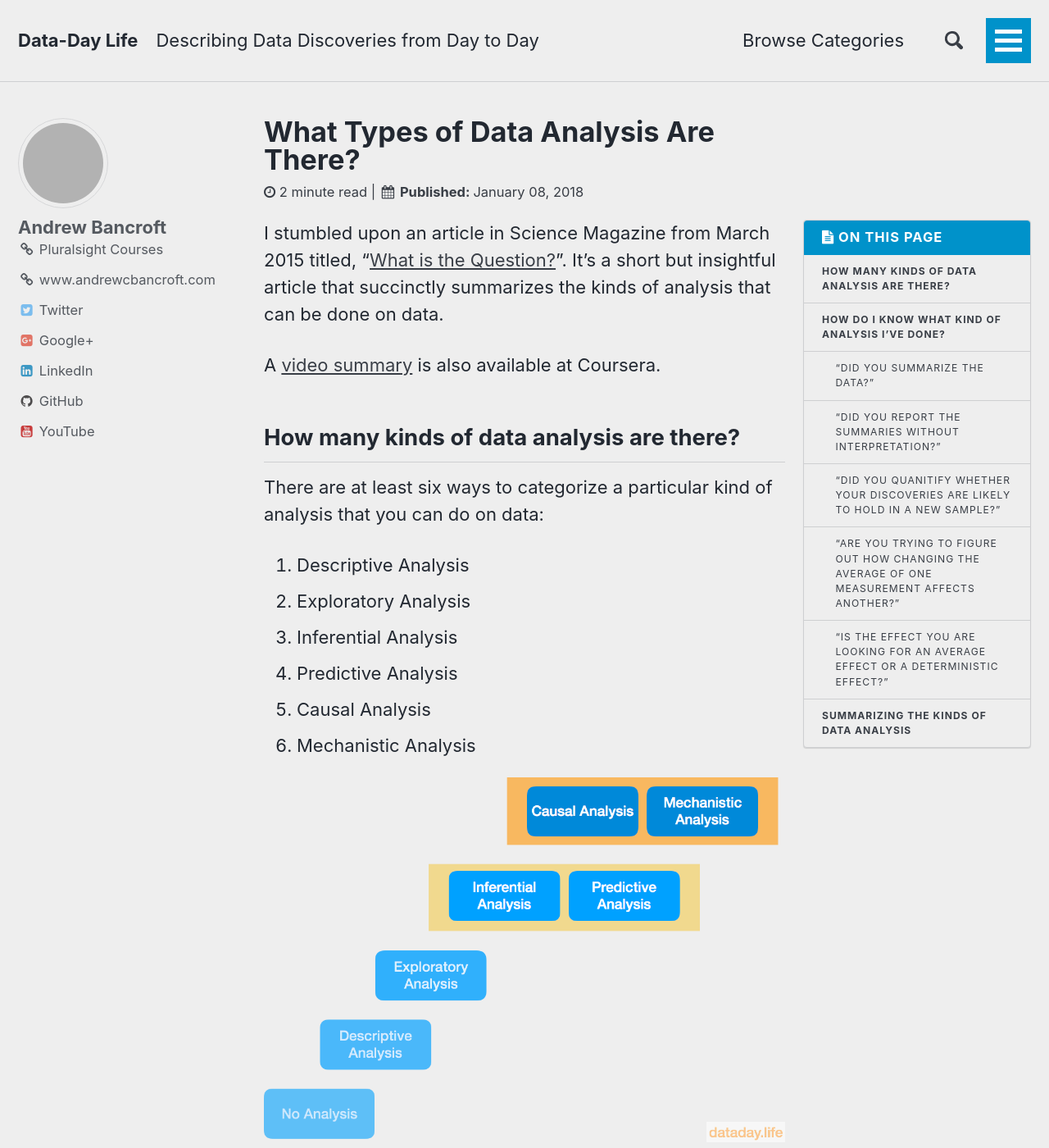
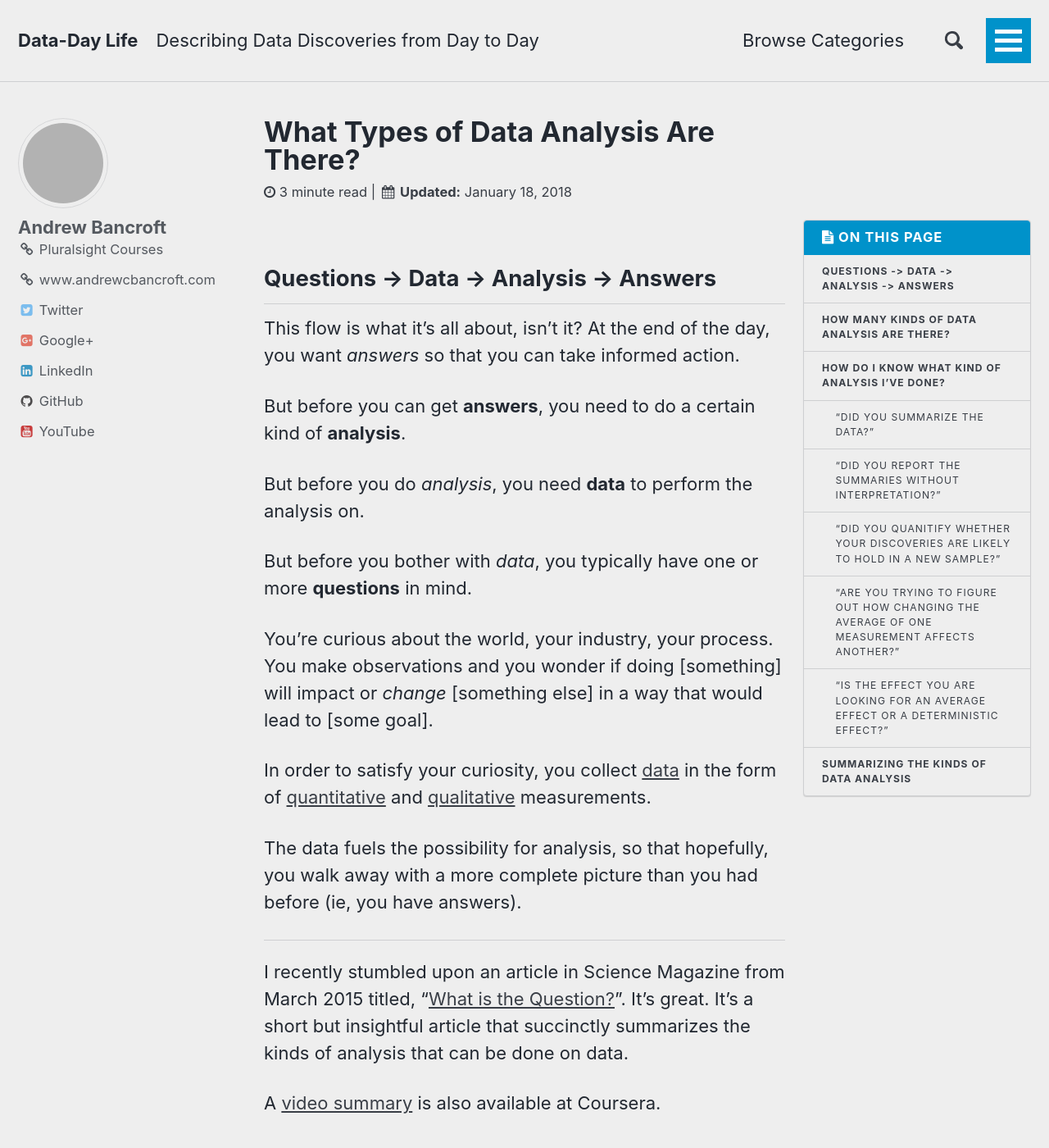
Before and after one commit to andrewcbancroft/datadaylife-blog, a Jekyll site: the page built from _posts/2018-01-08-what-types-of-data-analysis-are-there.md, in a window 1280 px wide and 1400 px high. Shown: the whole window at 82% size. Built offline with Jekyll 4.4.1, drawn with Linux system fonts in a browser that asks for light colours; comment, search, counter and statistics services are not loaded; some of the changed text lies outside the part shown; grey boxes are pictures that could not be loaded.

Commit message:
Update 2018-01-08-what-types-of-data-analysis-are-there.md

```diff
--- a/_posts/2018-01-08-what-types-of-data-analysis-are-there.md
+++ b/_posts/2018-01-08-what-types-of-data-analysis-are-there.md
@@ -3,10 +3,28 @@ title: What Types of Data Analysis Are There?
 excerpt: "How can we categorize the data analyses we do? How are they related, and does one kind of analysis set you up for another?  Let's explore..."
 layout: single
 toc: true
+last_modified_at: 2018-01-18
 categories: [General Data Concepts]
 ---
 
-I stumbled upon an article in Science Magazine from March 2015 titled, "[What is the Question?](https://www.d.umn.edu/~kgilbert/ened5560-1/The%20Research%20Question-2015-Leek-1314-5.pdf)". It's a short but insightful article that succinctly summarizes the kinds of analysis that can be done on data.
+## Questions -> Data -> Analysis -> Answers
+This flow is what it's all about, isn't it?  At the end of the day, you want *answers* so that you can take informed action.
+
+But before you can get **answers**, you need to do a certain kind of **analysis**.
+
+But before you do *analysis*, you need **data** to perform the analysis on.
+
+But before you bother with *data*, you typically have one or more **questions** in mind.
+
+You're curious about the world, your industry, your process. You make observations and you wonder if doing [something] will impact or *change* [something else] in a way that would lead to [some goal].
+
+In order to satisfy your curiosity, you collect [data](https://www.dataday.life/what-is-data-like-im-five/) in the form of [quantitative](https://www.dataday.life/what-is-data-like-im-five/#quantitative-numerical) and [qualitative](https://www.dataday.life/what-is-data-like-im-five/#qualitative-categorical) measurements.
+
+The data fuels the possibility for analysis, so that hopefully, you walk away with a more complete picture than you had before (ie, you have answers).
+
+-----
+
+I recently stumbled upon an article in Science Magazine from March 2015 titled, "[What is the Question?](https://www.d.umn.edu/~kgilbert/ened5560-1/The%20Research%20Question-2015-Leek-1314-5.pdf)". It's great. It's a short but insightful article that succinctly summarizes the kinds of analysis that can be done on data.
 
 A [video summary](https://www.coursera.org/learn/managing-data-analysis/lecture/8hYa6/six-types-of-questions) is also available at Coursera.
 
```
